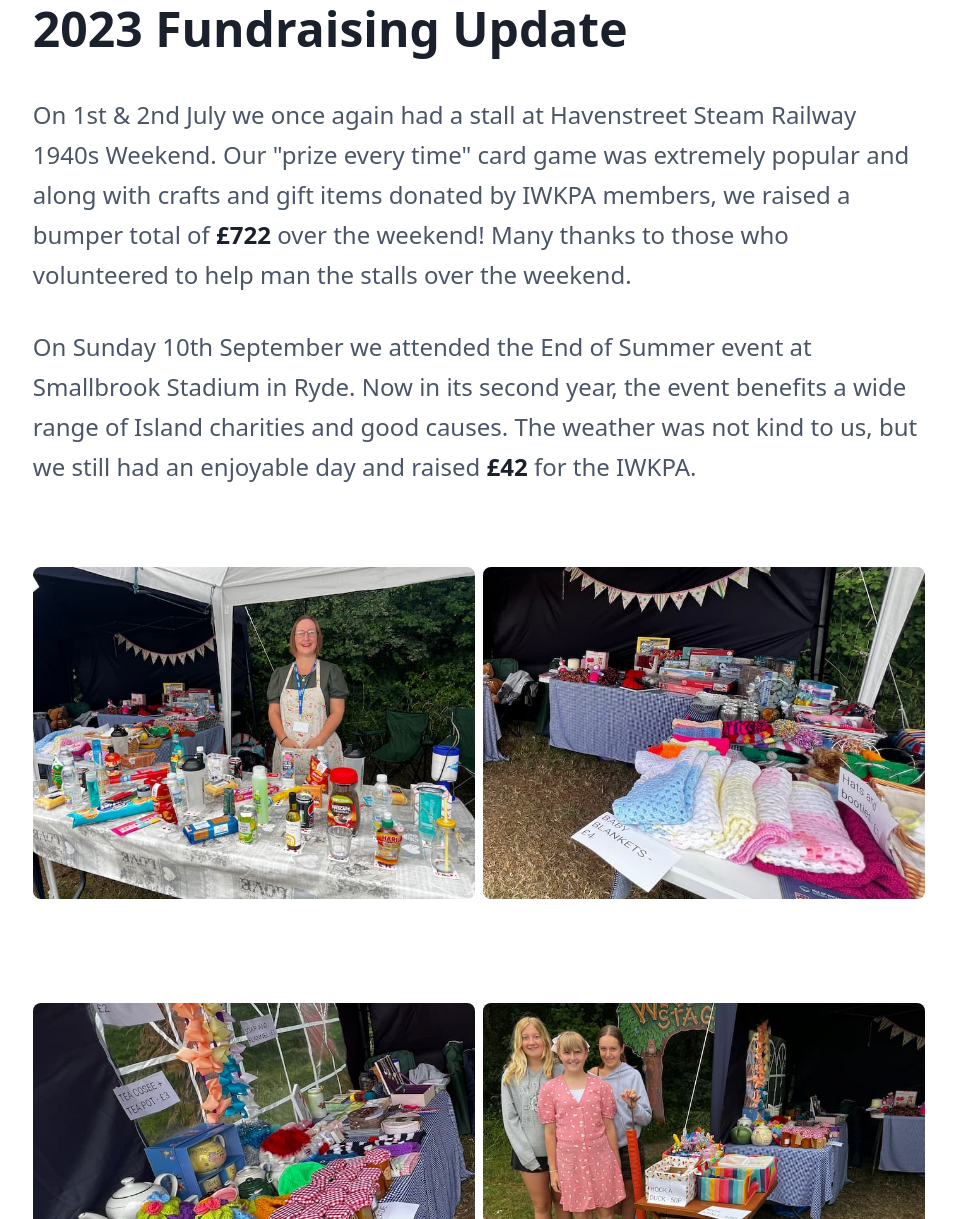
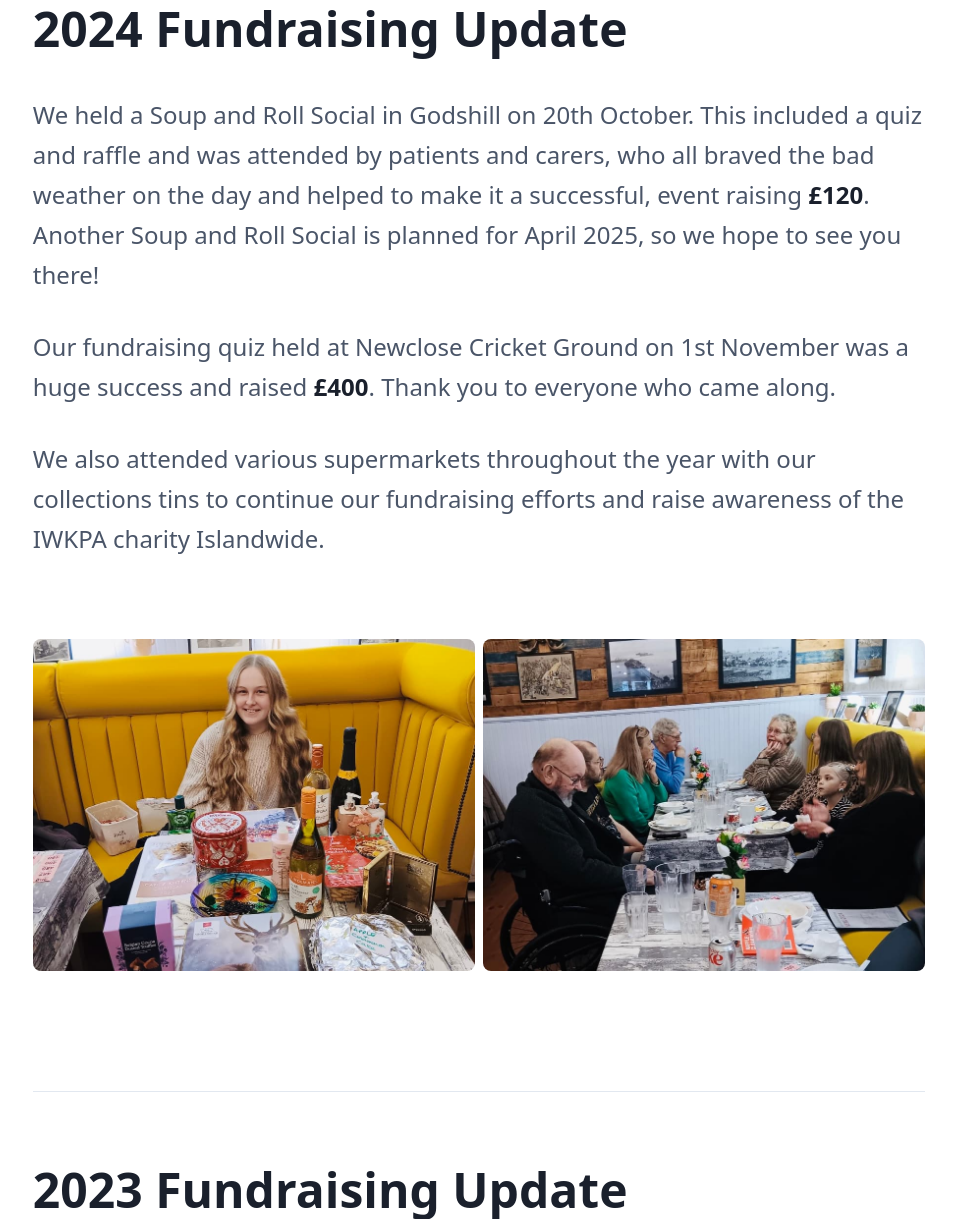
Before and after one commit to mcapewell/iwkpa, a website: page news.html in a window 1280 px wide. Shown: the part 448-1667 px from the top of the page, without its empty margins (161-1117 px from the left). Drawn offline with Linux system fonts and the light colour scheme.

Commit message:
Added details of 2024 fundraising

```diff
--- a/news.html
+++ b/news.html
@@ -61,6 +61,16 @@
             <div class="prose prose-sm sm:prose lg:prose-lg xl:prose-2xl mx-auto">
                 <h1>Latest</h1>
                 <p class="lead">All the latest IWKPA news, straight from the team.</p>
+
+                <hr>
+                <h2>2024 Fundraising Update</h2>
+                <p>We held a Soup and Roll Social in Godshill on 20th October. This included a quiz and raffle and was attended by patients and carers, who all braved the bad weather on the day and helped to make it a successful, event raising <strong>&pound;120</strong>. Another Soup and Roll Social is planned for April 2025, so we hope to see you there!</p>
+                <p>Our fundraising quiz held at Newclose Cricket Ground on 1st November was a huge success and raised <strong>&pound;400</strong>. Thank you to everyone who came along.</p>
+                <p>We also attended various supermarkets throughout the year with our collections tins to continue our fundraising efforts and raise awareness of the IWKPA charity Islandwide.</p>
+                <div class="grid grid-cols-2 gap-2">
+                    <img class="rounded lg:rounded-lg" src="images/2024_soup_n_roll_1.jpg" alt="Soup and Roll fundraiser">
+                    <img class="rounded lg:rounded-lg" src="images/2024_soup_n_roll_2.jpg" alt="Soup and Roll fundraiser">
+                </div>
 
                 <hr>
                 <h2>2023 Fundraising Update</h2>
```
Also changed, not shown: build/styles.css, build/styles.min.css, images/2024_soup_n_roll_1.jpg (added), images/2024_soup_n_roll_2.jpg (added), 1 other file.
